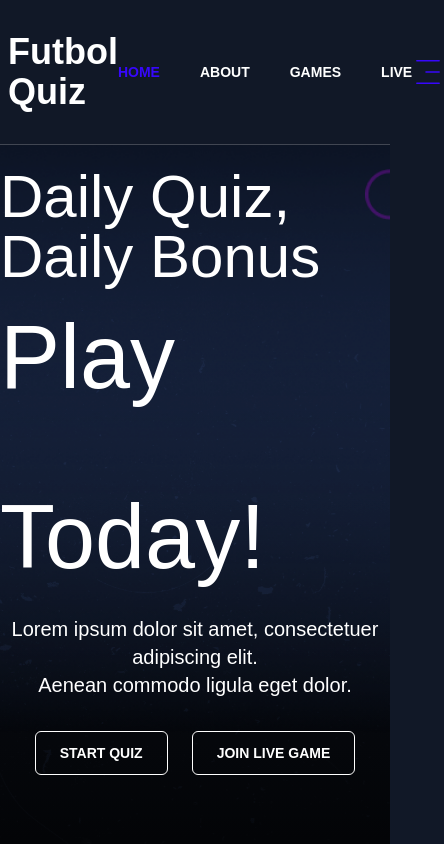
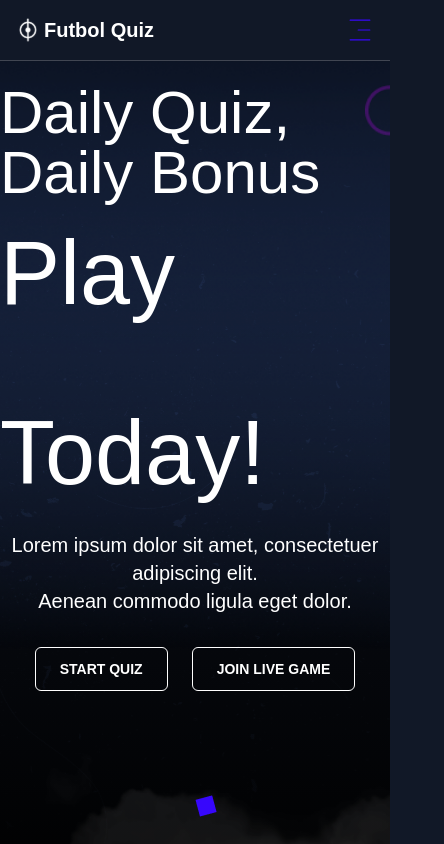
Before and after one commit to Ibraz94/futbol-quiz, a Next.js app: page / in a window 390 px wide. Shown: the top 844 px of the page, 444 px wide, since content can reach past the window. Built offline with nearby package versions, Linux system fonts and the light colour scheme; a web font is replaced by a local one.

Commit message:
Add responsiveness in header and mobile navbar

```diff
--- a/components/Header.tsx
+++ b/components/Header.tsx
@@ -9,42 +9,57 @@ import Image from "next/image";
 
 const Header = () => {
   return (
-
-    <header className="py-8 xl:py-4 text-white border-b border-[#FFFFFF] border-opacity-20">
-      <div className="container mx-auto flex justify-between items-center">
+    <header className="py-4 sm:py-6 xl:py-4 text-white border-b border-[#FFFFFF] border-opacity-20">
+      <div className="container mx-auto flex justify-between items-center px-4 sm:px-6 lg:px-8">
+        {/* Logo Section */}
         <Link href="/">
-          <h1 className="text-4xl font-semibold flex items-center gap-2">
-            <span><Image src="/logo.svg" alt="logo" width={32} height={32} /></span>
-            Futbol Quiz
+          <h1 className="text-xl sm:text-2xl lg:text-3xl xl:text-4xl font-semibold flex items-center gap-1 sm:gap-2">
+            <span>
+              <Image
+                src="/logo.svg"
+                alt="logo"
+                width={32}
+                height={32}
+                className="w-6 h-6 sm:w-7 sm:h-7 lg:w-8 lg:h-8 xl:w-8 xl:h-8"
+              />
+            </span>
+            <span className="hidden xs:inline sm:inline">Futbol Quiz</span>
+            <span className="xs:hidden sm:hidden">Futbol Quiz</span>
           </h1>
         </Link>
 
-        <Nav />
+        {/* Desktop Nav - Hidden on mobile/tablet */}
+        <div className="hidden xl:block">
+          <Nav />
+        </div>
 
-        {/* Desktop Nav */}
+        {/* Desktop Action Buttons - Hidden on mobile/tablet */}
         <div className="hidden xl:flex items-center gap-8">
           <Link href="">
-            <h1 className="text-base font-normal flex gap-2">
+            <h1 className="text-base font-normal flex gap-2 hover:text-accent transition-colors">
               <span><Trophy strokeWidth={1}/></span>
-              Lider Tablosu</h1>
+              Lider Tablosu
+            </h1>
           </Link>
 
           <Link href="">
-            <div className="border w-[150px] h-8 rounded-[4px] flex justify-center items-center">
+            <div className="border w-[150px] h-8 rounded-[4px] flex justify-center items-center hover:border-accent hover:text-accent transition-all">
               <h1 className="text-base font-light flex gap-2 items-center justify-center">
                 <span><MessageSquarePlus strokeWidth={1}/></span>
-                Geri Bildirim</h1>
+                Geri Bildirim
+              </h1>
             </div>
           </Link>
 
           <Link href="">
-            <h1 className="text-base font-normal flex gap-2">
+            <h1 className="text-base font-normal flex gap-2 hover:text-accent transition-colors">
               <span><ArrowRightToLine strokeWidth={1}/></span>
-              Giris Yap</h1>
+              Giris Yap
+            </h1>
           </Link>
         </div>
 
-        {/* mobile nav */}
+        {/* Mobile nav - Shows on mobile/tablet, hidden on desktop */}
         <div className="xl:hidden">
           <MobileNav />
         </div>
--- a/components/MobileNav.tsx
+++ b/components/MobileNav.tsx
@@ -30,27 +30,51 @@ const MobileNav = () => {
   return (
     <Sheet>
       <SheetTrigger className="flex justify-center items-center">
-        <CiMenuFries className="text-[32px] text-accent" />
+        <CiMenuFries className="text-[28px] sm:text-[32px] text-accent" />
       </SheetTrigger>
-      <SheetContent className="flex flex-col">
-        <div className="mt-32 mb-40 text-center text-2xl">
-          <h1 className="text-4xl font-semibold flex items-center gap-2">
-            <span><Image src="/logo.svg" alt="logo" width={32} height={32} /></span>
-            Futbol Quiz
-          </h1>
+      <SheetContent className="flex flex-col w-[280px] sm:w-[350px] px-4 sm:px-6">
+        {/* Logo and Title Section */}
+        <div className="mt-16 sm:mt-20 lg:mt-32 mb-16 sm:mb-24 lg:mb-40 text-center">
+          <div className="flex flex-col items-center justify-center gap-3 sm:gap-4">
+            <div className="w-8 h-8 sm:w-10 sm:h-10 lg:w-12 lg:h-12">
+              <Image
+                src="/logo.svg"
+                alt="logo"
+                width={48}
+                height={48}
+                className="w-full h-full object-contain"
+              />
+            </div>
+            <h1 className="text-xl sm:text-2xl lg:text-4xl font-semibold text-center leading-tight">
+              Futbol Quiz
+            </h1>
+          </div>
+        </div>
 
-        </div>
-        <nav className="flex flex-col justify-center items-center gap-8">
+        {/* Navigation Section */}
+        <nav className="flex flex-col justify-center items-center gap-4 sm:gap-6 lg:gap-8 flex-1">
           {links.map((link, index) => {
             return (
-              <Link href={link.path} key={index}
+              <Link
+                href={link.path}
+                key={index}
                 className={`${link.path === pathname && "text-accent border-b-2 border-accent"}
-                      text-xl capitalize hover:text-accent transition-all`}>
+                      text-base sm:text-lg lg:text-xl capitalize hover:text-accent transition-all duration-300
+                      py-2 px-4 rounded-md hover:bg-accent/10 w-full text-center
+                      border-b border-transparent hover:border-accent/20`}
+              >
                 {link.name}
               </Link>
             );
           })}
         </nav>
+
+        {/* Footer Space */}
+        <div className="pb-8 sm:pb-12">
+          <div className="text-center text-xs sm:text-sm text-muted-foreground">
+            © 2025 Futbol Quiz
+          </div>
+        </div>
       </SheetContent>
     </Sheet>
   )
```
